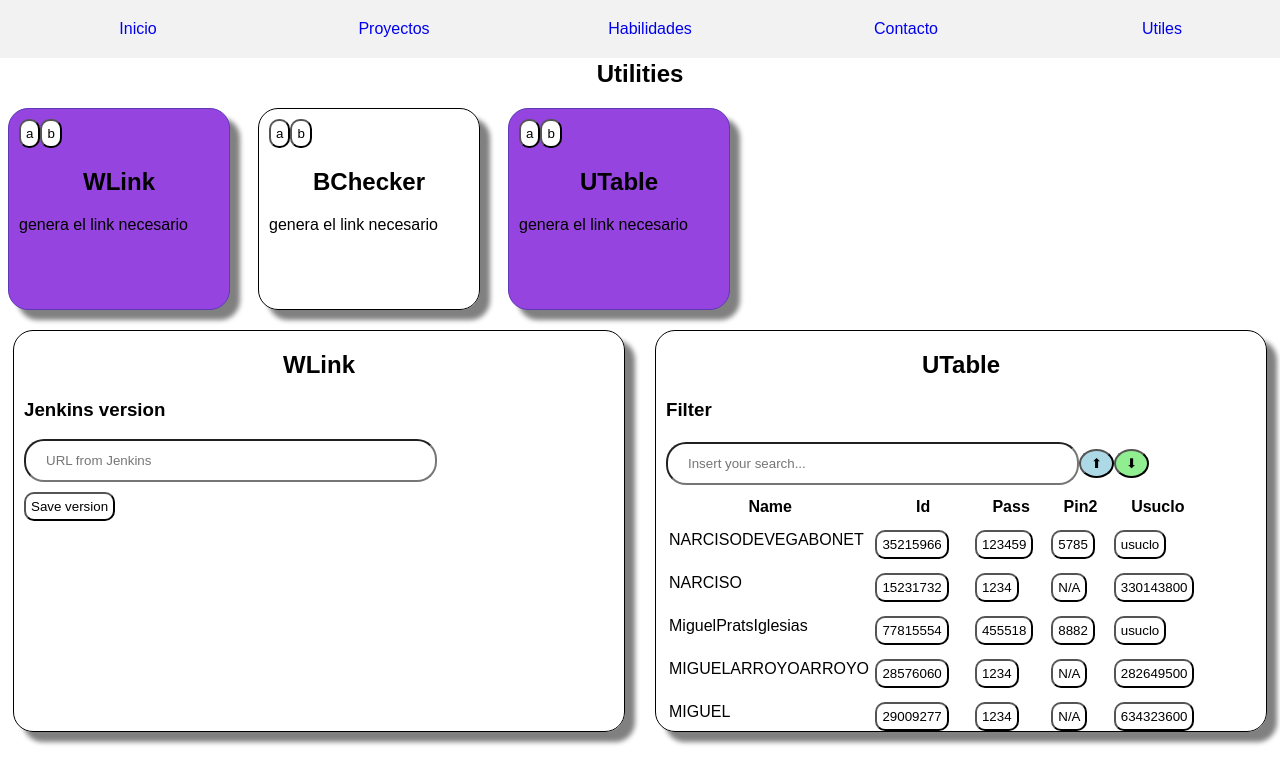
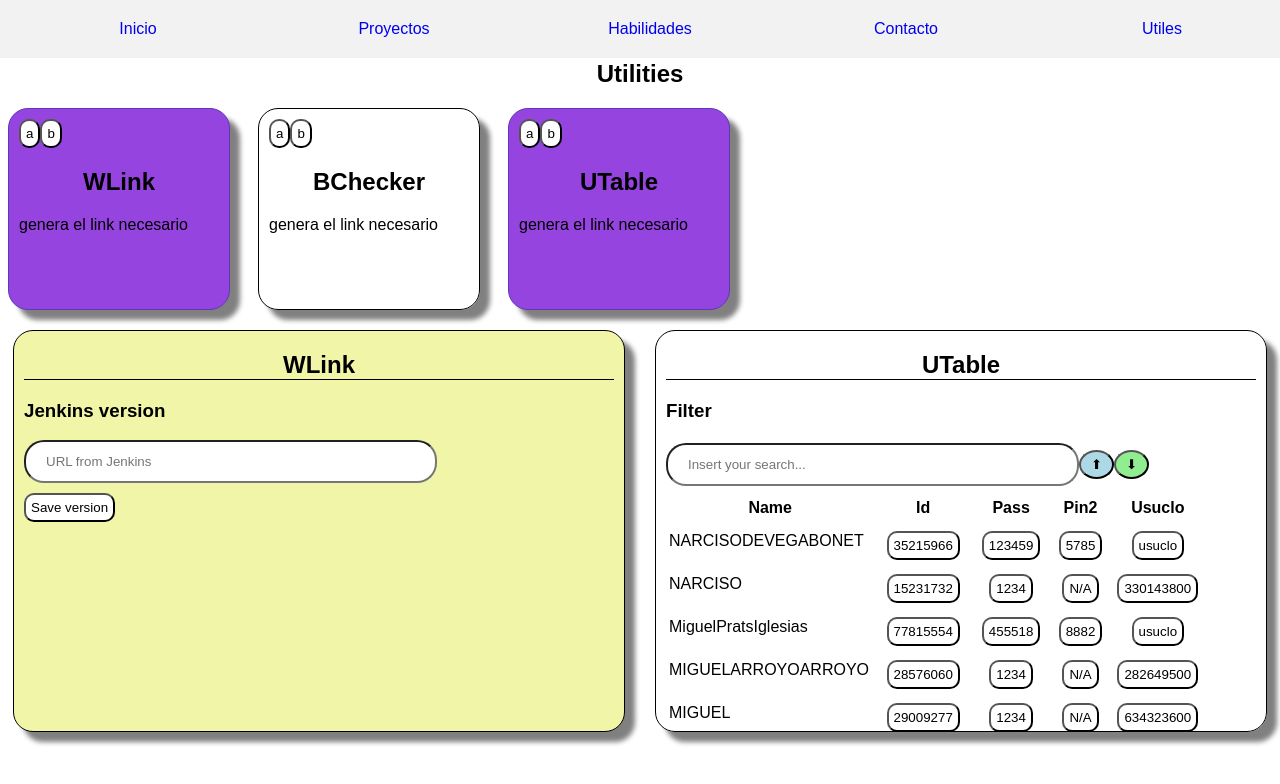
Before and after one commit to Narf92/ntthelper, a React (Vite) app: page /utiles in a window 1280 px wide. Shown: the top 784 px of the page. Built offline with nearby package versions, Linux system fonts and the light colour scheme.

Commit message:
visual changes

```diff
--- a/src/components/spaces/Spaces.css
+++ b/src/components/spaces/Spaces.css
@@ -41,6 +41,8 @@ table {
   overflow: auto;
   border-radius: 20px;
   box-shadow: 10px 10px 5px grey;
+  transition: opacity 10s;
+  opacity: 1;
 
   & input {
     width: 70%;
@@ -48,4 +50,8 @@ table {
     box-sizing: border-box;
     border-radius: 20px;
   }
+
+  & h2 {
+    border-bottom: 1px solid black;
+  }
 }
--- a/src/components/spaces/UTableSpace.tsx
+++ b/src/components/spaces/UTableSpace.tsx
@@ -43,7 +43,7 @@ const UTableSpace: React.FC = () => {
     return (
       <tr key={`user-${user.name}`}>
         <td>{user.name}</td>
-        <td>
+        <td align="center">
           <button
             id={idBtnUserId}
             className={greenBtnId}
@@ -52,7 +52,7 @@ const UTableSpace: React.FC = () => {
             {user.id}
           </button>
         </td>
-        <td>
+        <td align="center">
           <button
             id={idBtnUserPass}
             className={greenBtnPass}
@@ -61,7 +61,7 @@ const UTableSpace: React.FC = () => {
             {user.pass}
           </button>
         </td>
-        <td>
+        <td align="center">
           <button
             id={idBtnUserPin2}
             className={greenBtnPin2}
@@ -70,7 +70,7 @@ const UTableSpace: React.FC = () => {
             {user.pin2}
           </button>
         </td>
-        <td>
+        <td align="center">
           <button
             id={idBtnUserUsuclo}
             className={greenBtnUsuclo}
--- a/src/components/spaces/WLinkSpace.tsx
+++ b/src/components/spaces/WLinkSpace.tsx
@@ -38,7 +38,7 @@ const WLinkSpace: React.FC = () => {
   );
 
   const space = (
-    <div className="utilitySpace">
+    <div id="wLink" className="utilitySpace">
       <div className="form">
         <h2>WLink</h2>
         <h3>Jenkins version</h3>
--- a/src/pages/utilities/Utilities.css
+++ b/src/pages/utilities/Utilities.css
@@ -19,3 +19,7 @@
   background-color: aqua;
   grid-column: span 2;
 }
+
+#wLink {
+  background-color: #f1f5a8;
+}
```
